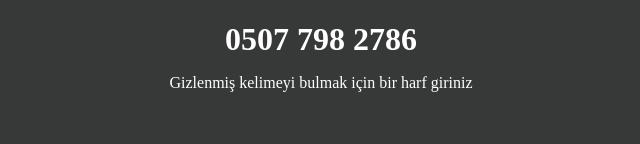
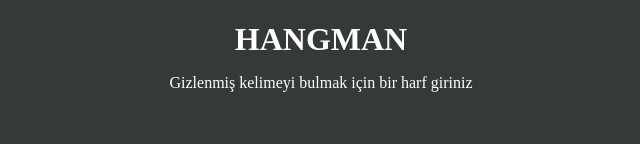
Before and after one commit to erenyildirimmm/hangman-with-Vanilla-JS, a plain HTML site: page index.html in a window 1280 px wide. Shown: the top 144 px of the page, without its empty margins (319-959 px from the left). Drawn offline with Linux system fonts and the light colour scheme.

Commit message:
Update index.html

```diff
--- a/index.html
+++ b/index.html
@@ -9,7 +9,7 @@
         <title>HANGMAN</title>
     </head>
     <body>
-        <h1>0507 798 2786</h1>
+        <h1>HANGMAN</h1>
         <p>Gizlenmiş kelimeyi bulmak için bir harf giriniz</p>
         <div class="container">
             <svg width="250" height="250" class="grafik">
```
